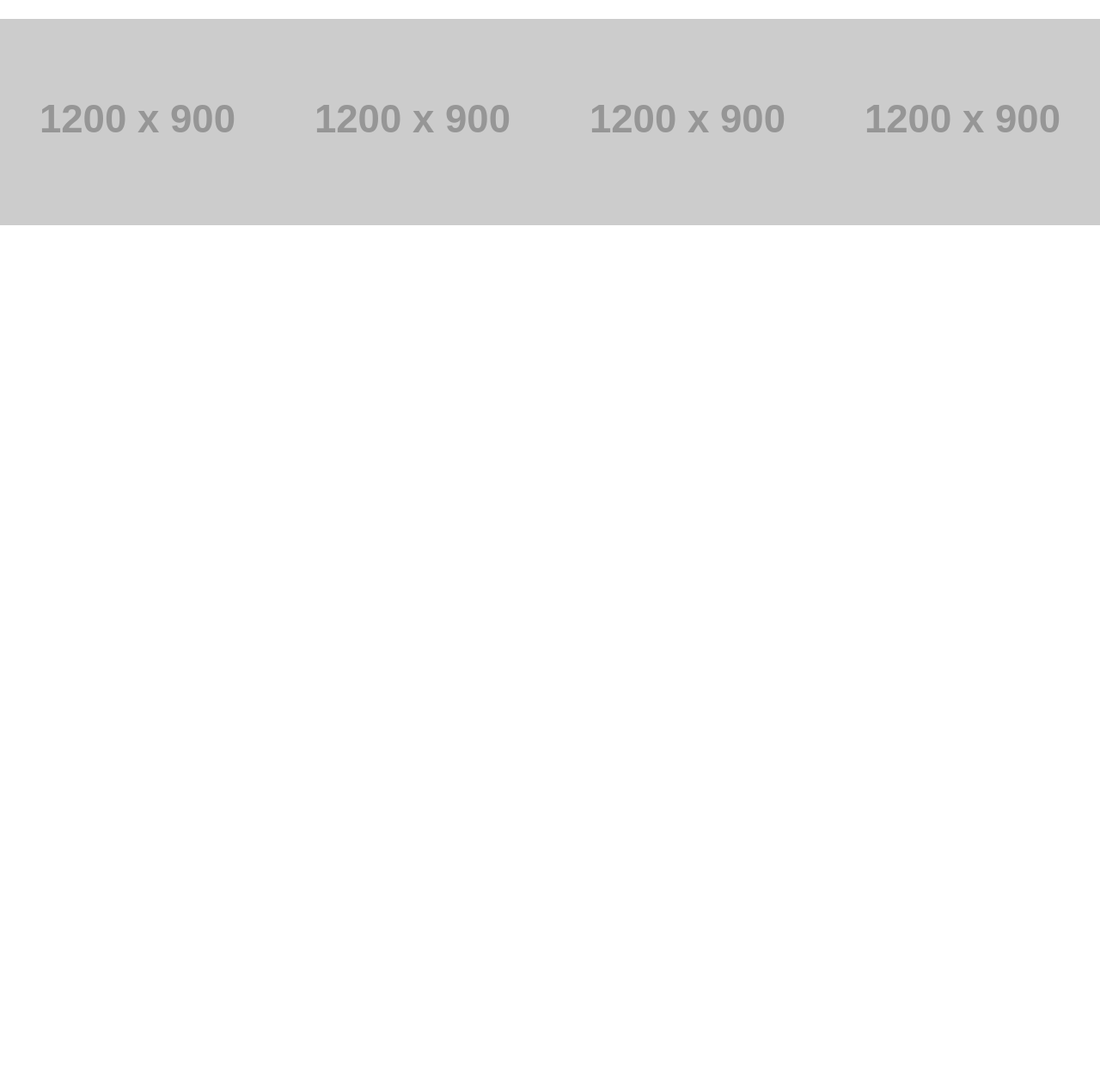
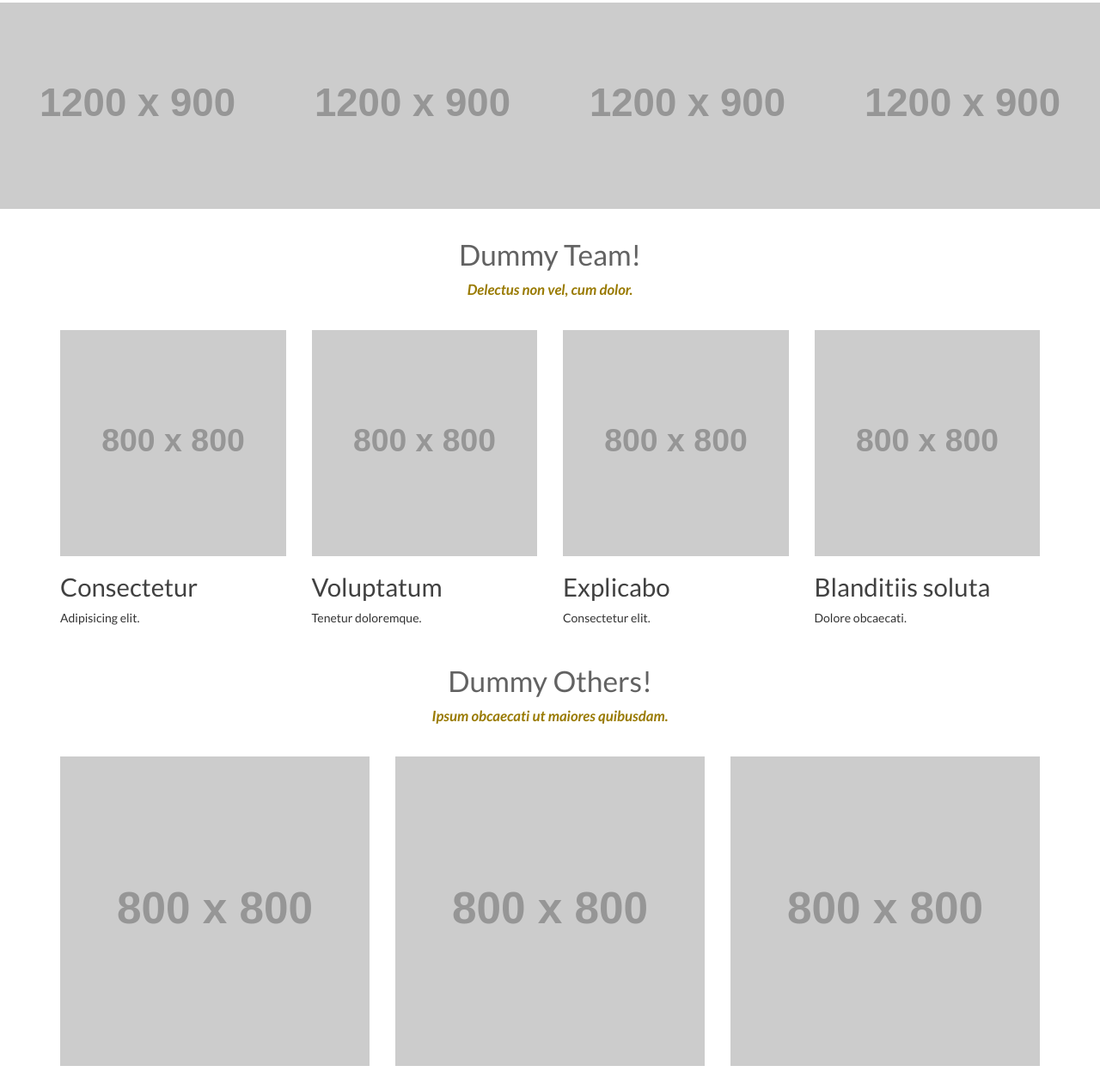
Before and after one commit to matheusFTC/boostrap-layout, a plain HTML site: page index.html in a window 1280 px wide. Shown: the part 413-1681 px from the top of the page at 86% size. Before the commit the page ends 800 px from the top, so only its background shows below. Drawn offline with nearby package versions, Linux system fonts and the light colour scheme; placeholder pictures from the web are drawn by us.

Commit message:
Added more content.

```diff
--- a/index.html
+++ b/index.html
@@ -62,6 +62,51 @@
             </div>
         </div>
     </section>
+    <section id="team" class="container">
+        <header>
+            <h2>Dummy Team!</h2>
+            <p>Delectus non vel, cum dolor.</p>
+        </header>
+        <div class="row">
+            <div class="col-md-3">
+                <img class="img-responsive" src="https://dummyimage.com/800x800/626262/fff" alt="...">
+                <h3>Consectetur</h3>
+                <p>Adipisicing elit.</p>
+            </div>
+            <div class="col-md-3">
+                <img class="img-responsive" src="https://dummyimage.com/800x800/626262/fff" alt="...">
+                <h3>Voluptatum</h3>
+                <p>Tenetur doloremque.</p>
+            </div>
+            <div class="col-md-3">
+                <img class="img-responsive" src="https://dummyimage.com/800x800/626262/fff" alt="...">
+                <h3>Explicabo</h3>
+                <p>Consectetur elit.</p>
+            </div>
+            <div class="col-md-3">
+                <img class="img-responsive" src="https://dummyimage.com/800x800/626262/fff" alt="...">
+                <h3>Blanditiis soluta</h3>
+                <p>Dolore obcaecati.</p>
+            </div>
+        </div>
+    </section>
+    <section id="others" class="container">
+        <header>
+            <h2>Dummy Others!</h2>
+            <p>Ipsum obcaecati ut maiores quibusdam.</p>
+        </header>
+        <div class="row">
+            <div class="col-md-4">
+                <img class="img-responsive" src="https://dummyimage.com/800x800/626262/fff" alt="...">
+            </div>
+            <div class="col-md-4">
+                <img class="img-responsive" src="https://dummyimage.com/800x800/626262/fff" alt="...">
+            </div>
+            <div class="col-md-4">
+                <img class="img-responsive" src="https://dummyimage.com/800x800/626262/fff" alt="...">
+            </div>
+        </div>
+    </section>
 
     <script src="https://ajax.googleapis.com/ajax/libs/jquery/1.12.4/jquery.min.js"></script>
     <script src="https://maxcdn.bootstrapcdn.com/bootstrap/3.3.7/js/bootstrap.min.js" integrity="sha384-Tc5IQib027qvyjSMfHjOMaLkfuWVxZxUPnCJA7l2mCWNIpG9mGCD8wGNIcPD7Txa"
--- a/resources/css/layout.css
+++ b/resources/css/layout.css
@@ -14,13 +14,13 @@ section header {
 }
 
 section header h2 {
-    font-size: 2.8em;
+    font-size: 2.4em;
     font-weight: 400;
     color: #626262;
 }
 
 section h3 {
-    font-size: 2.5em;
+    font-size: 2.1em;
     color: #414141;
 }
 
@@ -41,5 +41,6 @@ section#items p {
 }
 
 section#models div.model {
-    padding: 0;
+    padding-left: 0;
+    padding-right: 0;
 }
```
